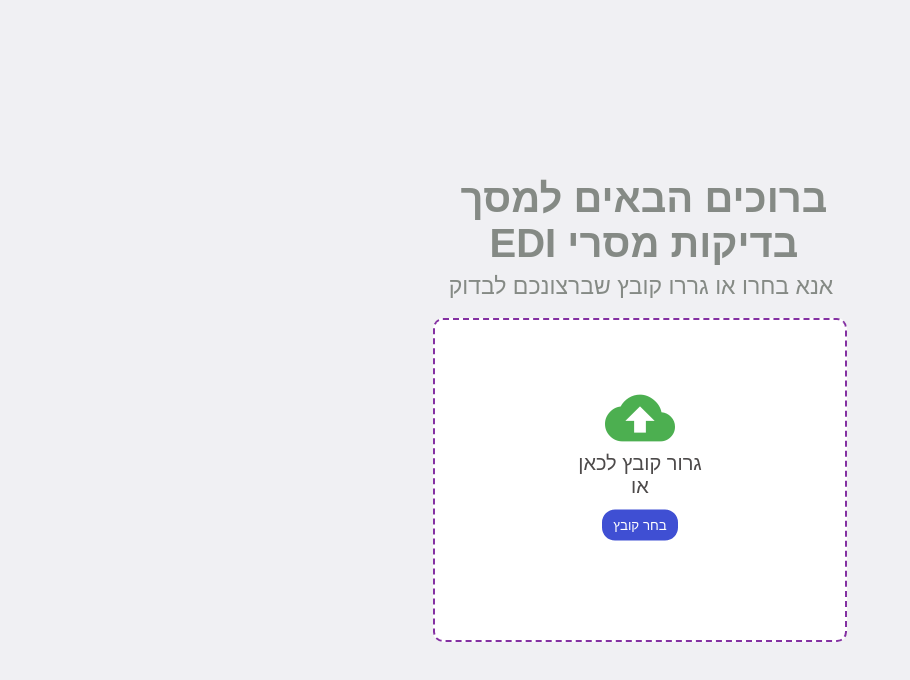
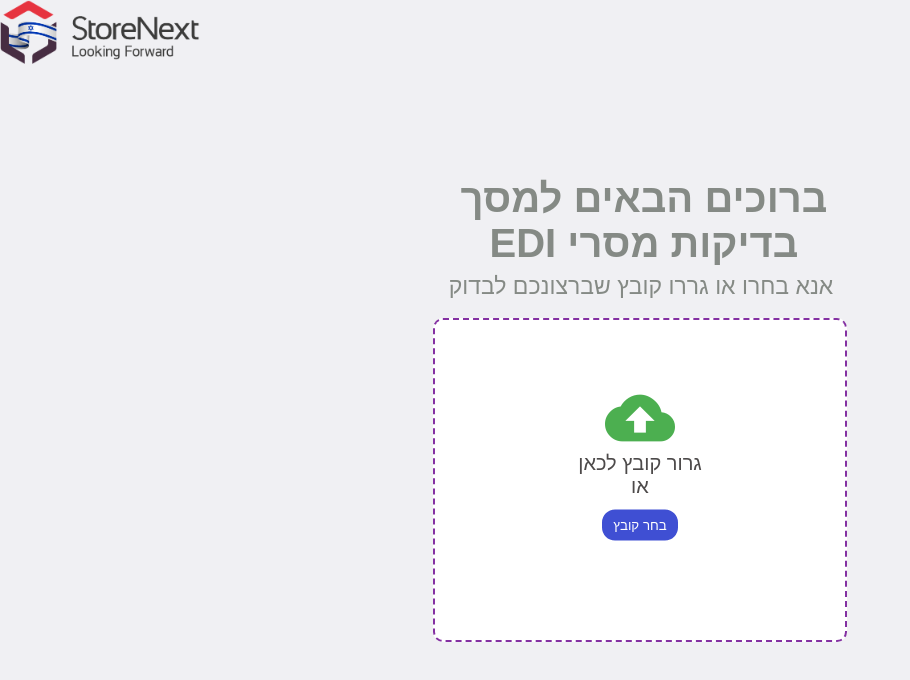
Before and after one commit to YizhakEliezer/EDI2, a plain HTML site: page index.html in a window 1280 px wide. Shown: the whole page, without its empty margins (0-910 px from the left). Drawn offline with Linux system fonts and the light colour scheme.

Commit message:
Update style.css

```diff
--- a/style.css
+++ b/style.css
@@ -1,7 +1,7 @@
 .body {
     font-family: Arial;
     background-color: #f0f0f3;
-    background-image: url("http://localhost:63342/EDI/.idea/file/storenext.png");
+    background-image: url("https://yizhakeliezer.github.io/EDI2/storenext.png");
     background-size: 200px;
     background-repeat: no-repeat;
     background-position: revert;
```
